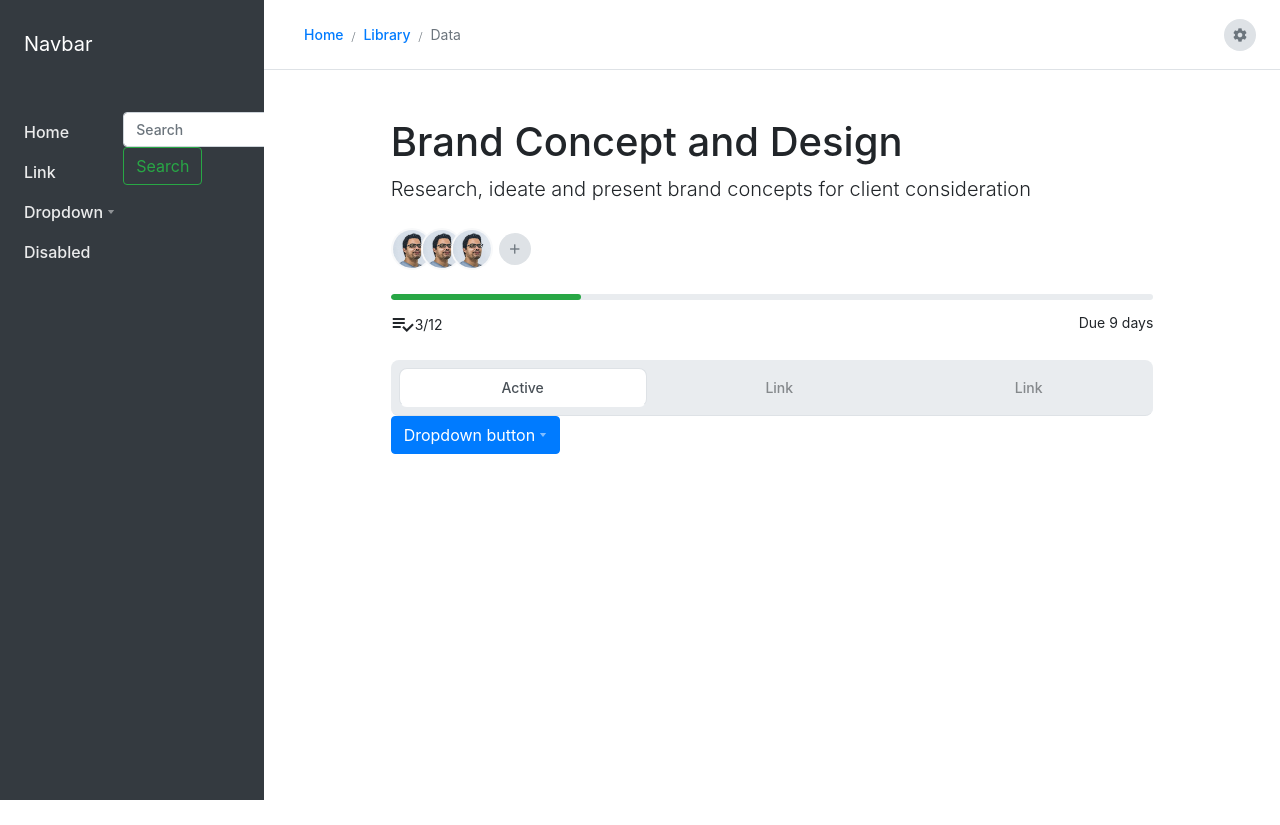
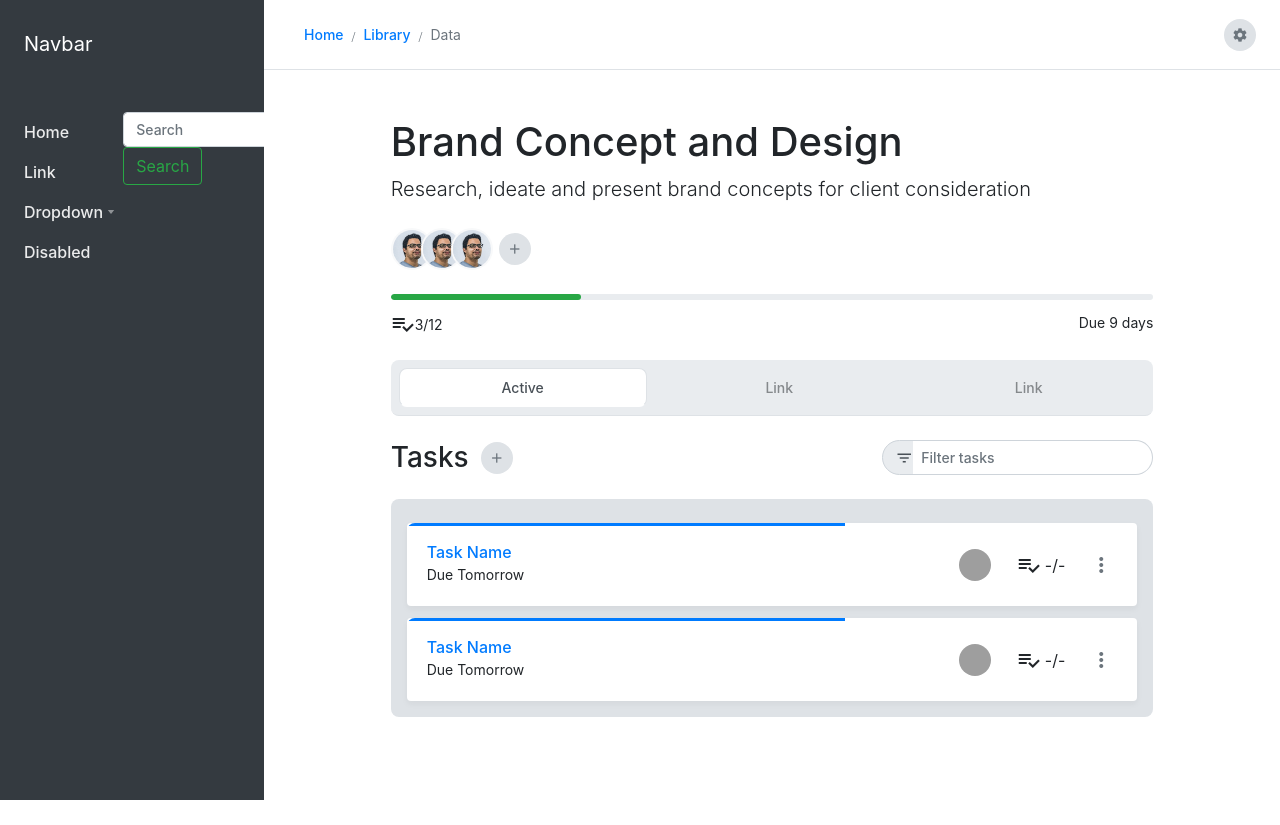
Before and after one commit to bitbrothers/npm-ui-component, a React (Create React App) app: page / in a window 1280 px wide. Before the commit the page ends 800 px from the top, so only its background shows below. Built offline with nearby package versions, Linux system fonts and the light colour scheme; grey boxes are pictures that could not be loaded.

Commit message:
Tasks component

```diff
--- a/src/App.js
+++ b/src/App.js
@@ -5,7 +5,7 @@ import {BrowserRouter, Link} from 'react-router-dom';
 
 import data from './Data';
 import './styles.scss';
-import Task from './components/Task/Task';
+import Project from './components/ProjectPage/Project';
 
 class App extends React.Component {
 
@@ -85,7 +85,7 @@ class App extends React.Component {
     return (
     <BrowserRouter>
       <Aux className="app">
-        <Task />
+        <Project />
       </Aux>
     </BrowserRouter>
     );
--- a/src/components/Task/Task.js
+++ b/src/components/ProjectPage/Project.js
@@ -5,9 +5,11 @@ import Breadcrumbs from '../bootstrap/Breadcrumbs';
 import Navbar from '../bootstrap/Navbar';
 import Header from './Header'
 import Nav from '../bootstrap/Nav';
-import Dropwdown from '../bootstrap/Dropwdown';
+import Tasks from './Tasks/Tasks'
+import TaskCard from '../pipeline/TaskCard';
 
-function Task() {
+
+function Project() {
     return (
         <div class="layout layout-nav-side">
             <Navbar />
@@ -21,7 +23,9 @@ function Task() {
                         <div class="col-lg-11 col-xl-10">
                             <Header />
                             <Nav />
-                            <Dropwdown />
+                            <div class="tab-content">
+                                <Tasks />
+                            </div>
                         </div>
                     </div>
                 </div>
@@ -30,4 +34,4 @@ function Task() {
     )
 }
 
-export default Task
+export default Project
--- /dev/null
+++ b/src/components/ProjectPage/Tasks/Tasks.js
@@ -0,0 +1,33 @@
+import React from 'react'
+import Aux from '../../../hoc/Aux'
+import CardList from '../../pipeline/CardList'
+
+function Tasks() {
+    return (
+            <Aux>
+                <div class="row content-list-head">
+                    <div class="col-auto">
+                      <h3>Tasks</h3>
+                      <button class="btn btn-round" data-toggle="modal" data-target="#task-add-modal">
+                        <i class="material-icons">add</i>
+                      </button>
+                    </div>
+                    <form class="col-md-auto">
+                      <div class="input-group input-group-round">
+                        <div class="input-group-prepend">
+                          <span class="input-group-text">
+                            <i class="material-icons">filter_list</i>
+                          </span>
+                        </div>
+                        <input type="search" class="form-control filter-list-input" placeholder="Filter tasks" aria-label="Filter Tasks" />
+                      </div>
+                    </form>
+                </div>
+                <div class="content-list-body">
+                    <CardList />
+                </div>
+            </Aux>
+    )
+}
+
+export default Tasks
```
Also changed, not shown: src/components/ProjectPage/Header.js (renamed from src/components/Task/Header.js).
